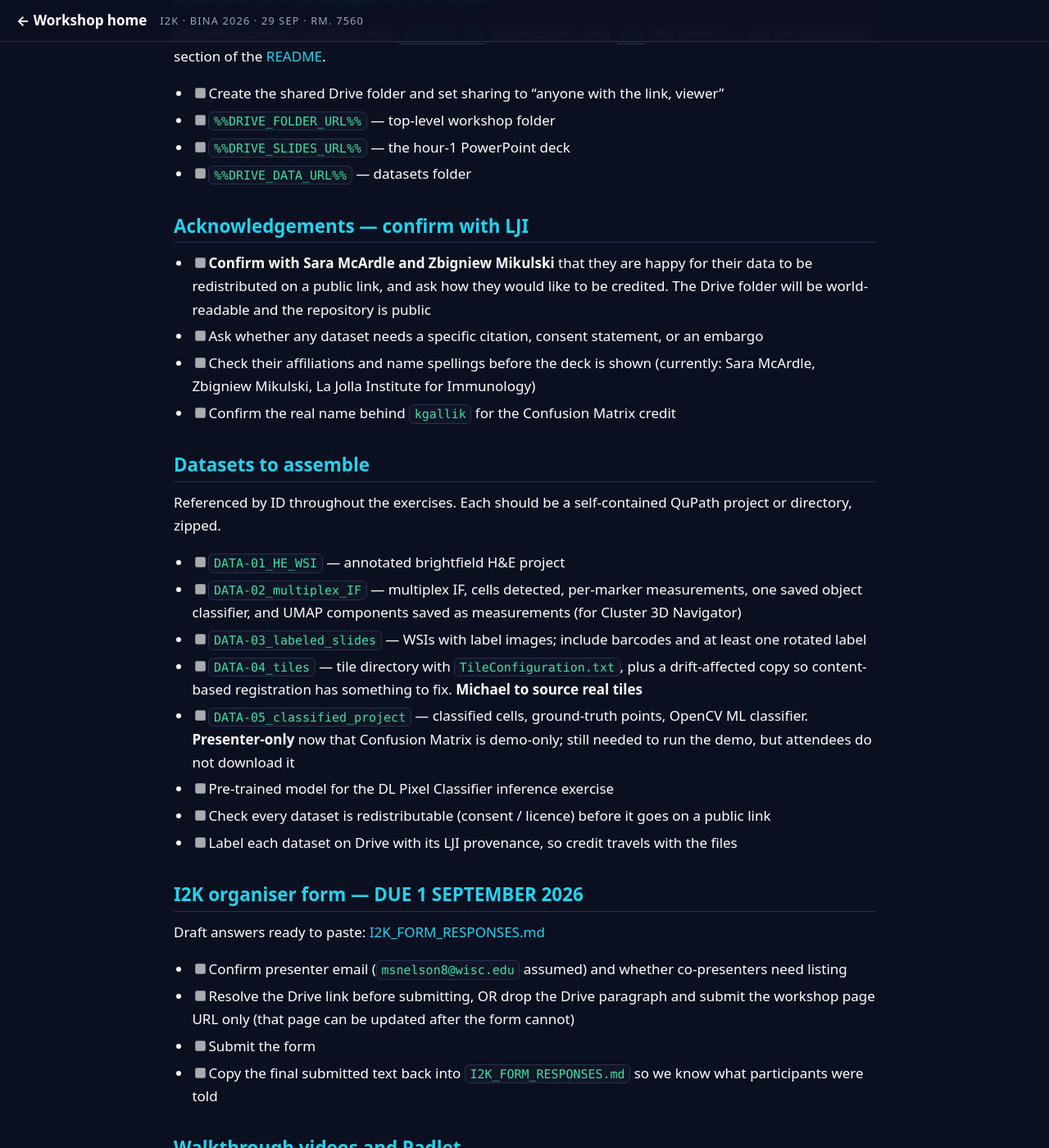
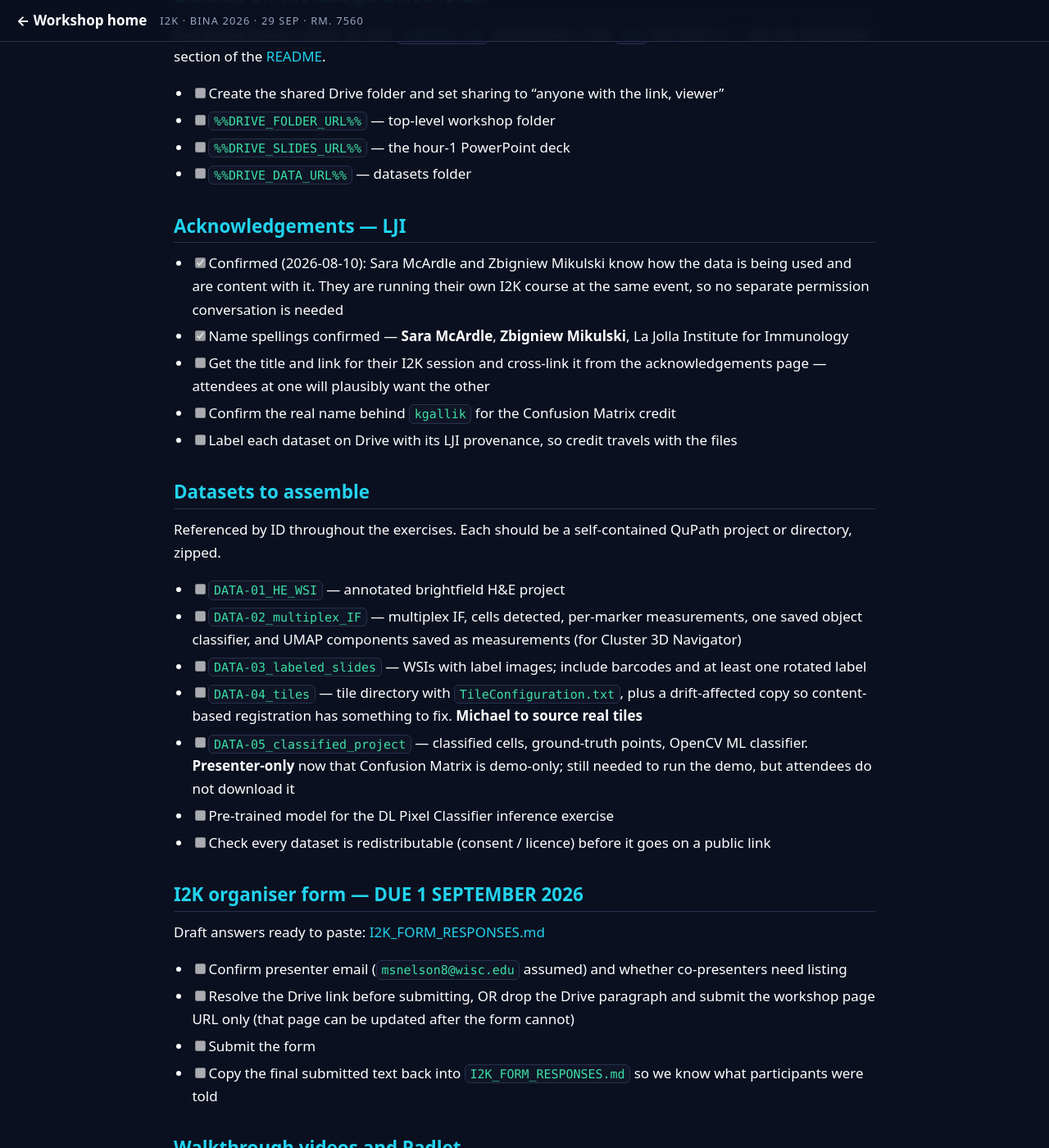
Before and after one commit to MichaelSNelson/BINA-I2K-2026-QuPath-Extensions, a Jekyll site: the page built from TODO.md, in a window 1280 px wide and 1400 px high, scrolled down 599 px. Shown: the whole window at 82% size. Built offline with Jekyll 4.4.1, drawn with Linux system fonts in a browser that asks for light colours; our own code applies the rules of GitHub Pages for plain Markdown files.

Commit message:
Close the LJI permission and name-spelling questions
Confirmed 2026-08-10: Sara McArdle and Zbigniew Mikulski know how the data is
being used and are running their own I2K course at the same event. Name
spellings confirmed as used. Remaining: cross-link their session once we have
the title and URL.

```diff
--- a/TODO.md
+++ b/TODO.md
@@ -24,15 +24,17 @@ the maintainer section of the [README](README.md).
 - [ ] `%%DRIVE_SLIDES_URL%%` — the hour-1 PowerPoint deck
 - [ ] `%%DRIVE_DATA_URL%%` — datasets folder
 
-## Acknowledgements — confirm with LJI
+## Acknowledgements — LJI
 
-- [ ] **Confirm with Sara McArdle and Zbigniew Mikulski** that they are happy for their data to
-      be redistributed on a public link, and ask how they would like to be credited. The Drive
-      folder will be world-readable and the repository is public
-- [ ] Ask whether any dataset needs a specific citation, consent statement, or an embargo
-- [ ] Check their affiliations and name spellings before the deck is shown
-      (currently: Sara McArdle, Zbigniew Mikulski, La Jolla Institute for Immunology)
+- [x] Confirmed (2026-08-10): Sara McArdle and Zbigniew Mikulski know how the data is being used
+      and are content with it. They are running their own I2K course at the same event, so no
+      separate permission conversation is needed
+- [x] Name spellings confirmed — **Sara McArdle**, **Zbigniew Mikulski**, La Jolla Institute for
+      Immunology
+- [ ] Get the title and link for their I2K session and cross-link it from the acknowledgements
+      page — attendees at one will plausibly want the other
 - [ ] Confirm the real name behind `kgallik` for the Confusion Matrix credit
+- [ ] Label each dataset on Drive with its LJI provenance, so credit travels with the files
 
 ## Datasets to assemble
 
@@ -51,7 +53,6 @@ directory, zipped.
       but attendees do not download it
 - [ ] Pre-trained model for the DL Pixel Classifier inference exercise
 - [ ] Check every dataset is redistributable (consent / licence) before it goes on a public link
-- [ ] Label each dataset on Drive with its LJI provenance, so credit travels with the files
 
 ## I2K organiser form — DUE 1 SEPTEMBER 2026
 
```
